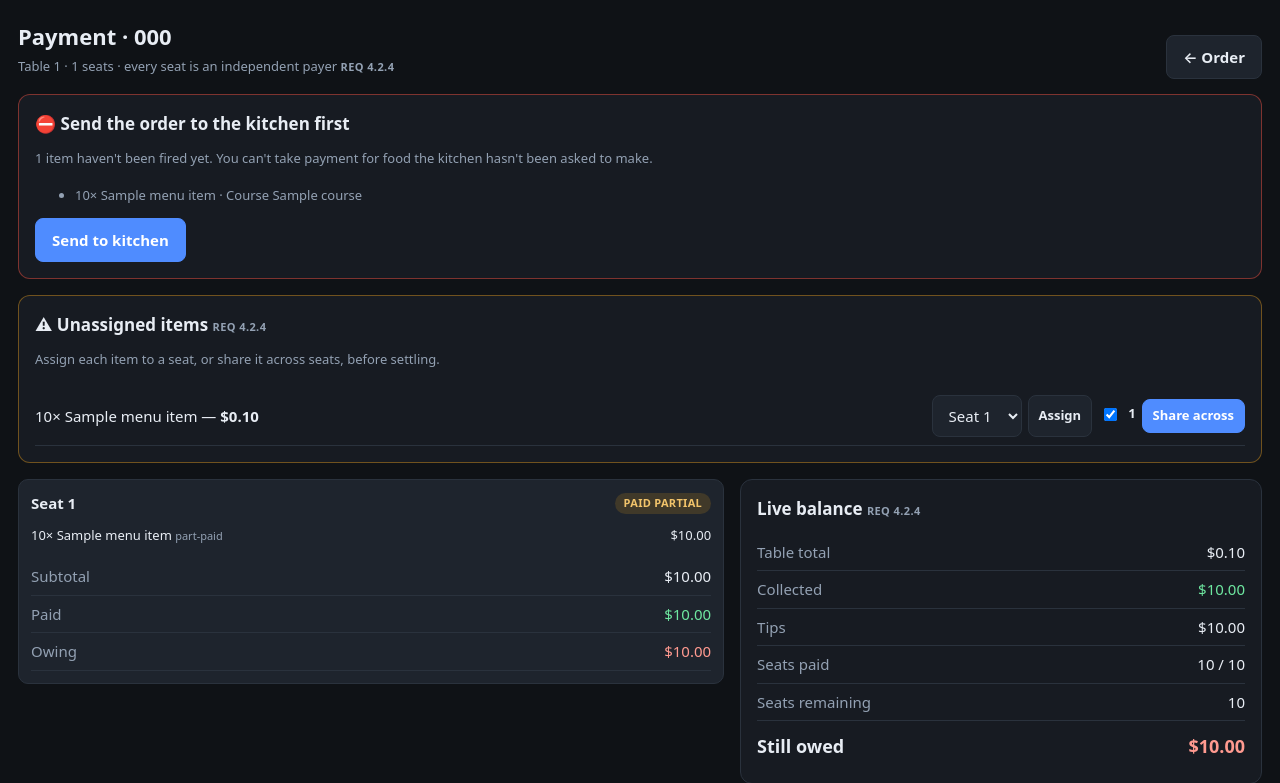
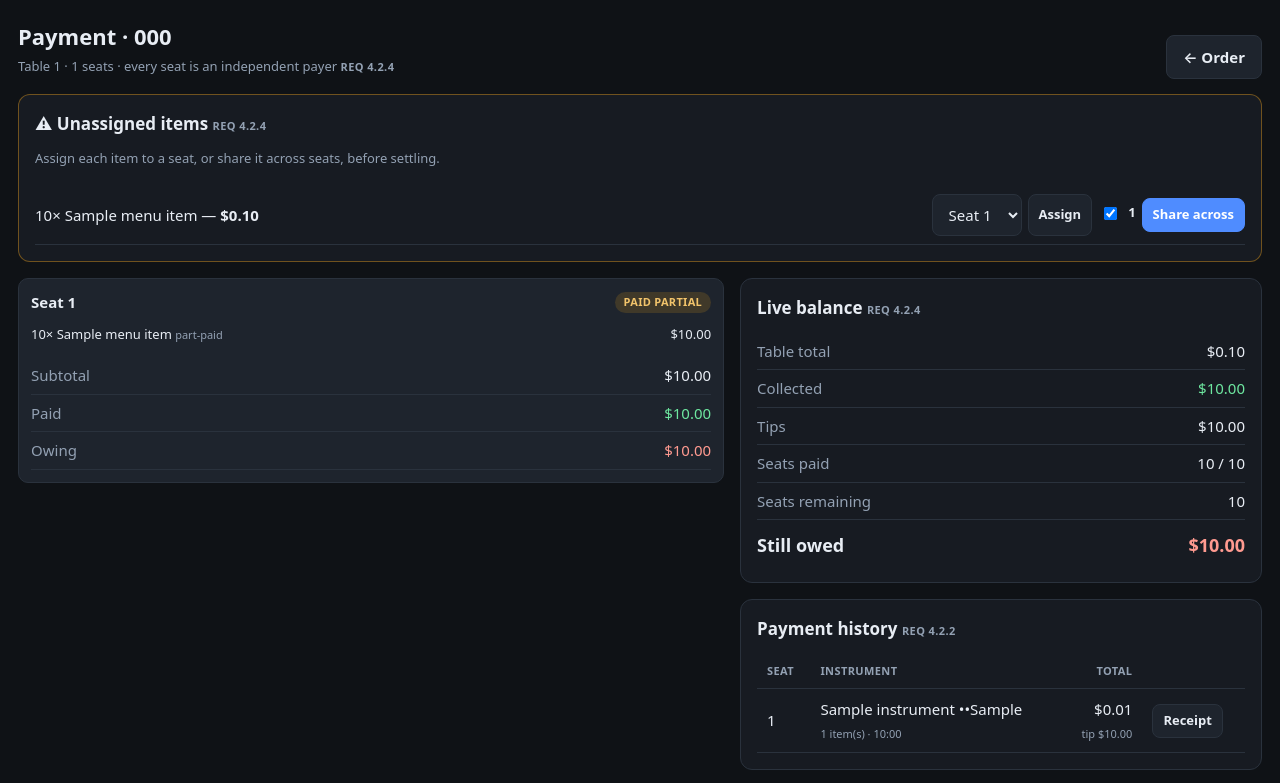
Before and after one commit to edson-naves/restaurant-app, a FastAPI app: template web/templates/pay.html in a window 1280 px wide. Shown: the part 62-845 px from the top of the page. Run offline with FastAPI, Linux system fonts and the light colour scheme; the template is opened without the code that fills it: most values are stand-ins (such as "Sample title", 1, 10 or a date in 2020).

Commit message:
Revert "Enforce fire-before-pay"
This reverts commit fef3b01b0cd352e71901f8efbf9cf15aa849cb7d.

```diff
--- a/web/templates/pay.html
+++ b/web/templates/pay.html
@@ -11,24 +11,6 @@
   </div>
   <a class="btn" href="/orders/{{ order.id }}">← Order</a>
 </div>
-
-{% if unfired %}
-{# Fire-before-pay (4.1.3 / 4.2): the kitchen has to be told to make the food
-   before it can be charged for, so payment is blocked until nothing is pending. #}
-<div class="card" style="border-color:rgba(212,72,59,.55)">
-  <h2>⛔ Send the order to the kitchen first</h2>
-  <p class="sub">
-    {{ unfired|length }} item{{ 's' if unfired|length != 1 else '' }} haven't been fired yet.
-    You can't take payment for food the kitchen hasn't been asked to make.
-  </p>
-  <ul class="sub" style="margin:6px 0 12px">
-    {% for i in unfired %}<li>{{ i.quantity }}× {{ i.menu_item.name }} · {{ i.course|course }}</li>{% endfor %}
-  </ul>
-  <form method="post" action="/orders/{{ order.id }}/send">
-    <button class="btn primary">Send to kitchen</button>
-  </form>
-</div>
-{% endif %}
 
 {% if unassigned %}
 <div class="card" style="border-color:rgba(201,138,27,.5)">
@@ -85,7 +67,7 @@
       {% if L.paid_cents %}<div class="bal-row"><span class="lbl">Paid</span><span class="collected">${{ L.paid_cents|money }}</span></div>{% endif %}
       <div class="bal-row"><span class="lbl">Owing</span><span class="owed">${{ L.outstanding_cents|money }}</span></div>
 
-      {% if L.outstanding_cents > 0 and can('payments.take') and not unfired %}
+      {% if L.outstanding_cents > 0 and can('payments.take') %}
       <details style="margin-top:10px">
         <summary class="btn primary sm" style="width:100%">Take payment</summary>
         <form method="post" action="/orders/{{ order.id }}/seats/{{ L.seat.id }}/pay" style="margin-top:10px">
@@ -181,7 +163,6 @@
       <p class="sub" style="margin:8px 0 0;font-size:11px">Divides every item across N seats. Each seat still picks its own instrument.</p>
     </div>
 
-    {% if not unfired %}
     <div class="card">
       <h2>Pay whole order <span class="spec">req 4.2.2</span></h2>
       <form method="post" action="/orders/{{ order.id }}/pay-all">
@@ -210,7 +191,6 @@
         <button class="btn primary" style="width:100%">Settle ${{ panel.owed_cents|money }} + tax</button>
       </form>
     </div>
-    {% endif %}
     {% endif %}
 
     {% if order.payments %}
```
Also changed, not shown: app/routers/pay.py (+0 -27 lines), tests/test_e2e.py (+0 -14 lines).
